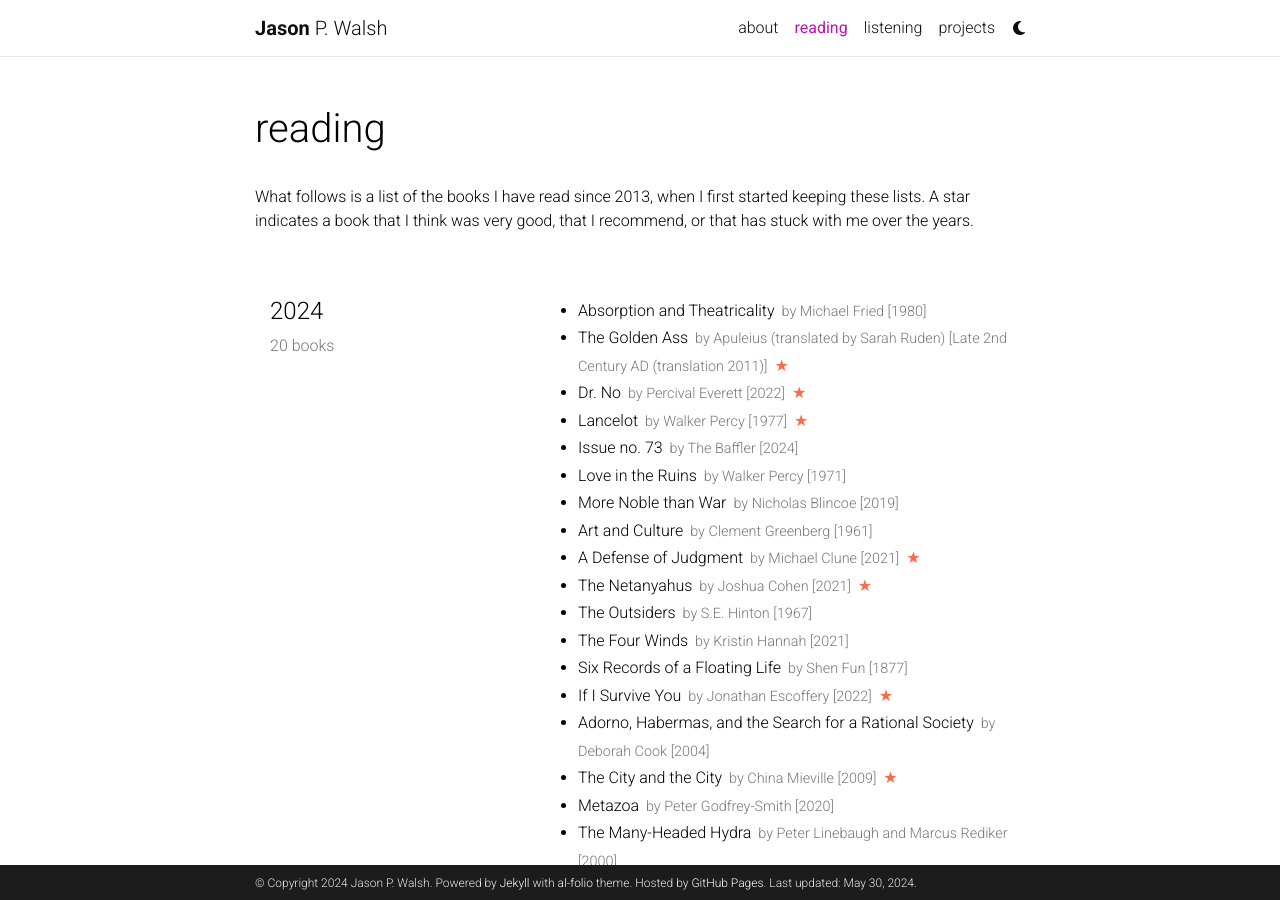
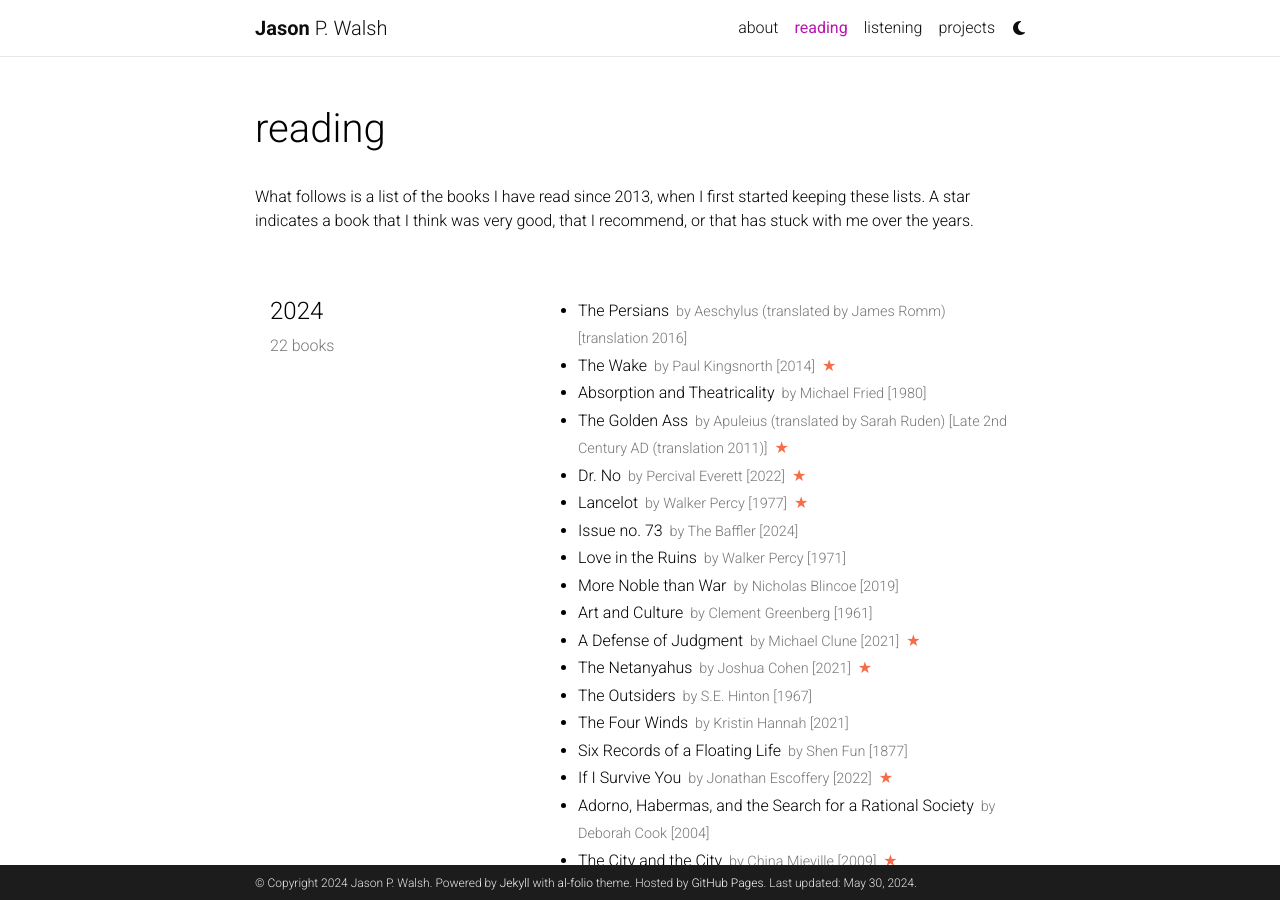
Before and after one commit to jwals23/jwals23.github.io, a Jekyll site: the page built from _pages/reading.md, in a window 1280 px wide and 900 px high. Built offline with Jekyll 4.4.1, drawn with Linux system fonts in a browser that asks for light colours; comment, search, counter and statistics services are not loaded; a style sheet for code colours, icons or effects is not loaded.

Commit message:
Update reading.yml

```diff
--- a/_data/reading.yml
+++ b/_data/reading.yml
@@ -1,6 +1,15 @@
 list:
   - year: "2024"
     books:
+      - title: The Persians
+        author: Aeschylus (translated by James Romm)
+        year: translation 2016
+
+      - title: The Wake
+        author: Paul Kingsnorth
+        year: 2014
+        star: yes
+
       - title: Absorption and Theatricality
         author: Michael Fried
         year: 1980
```
